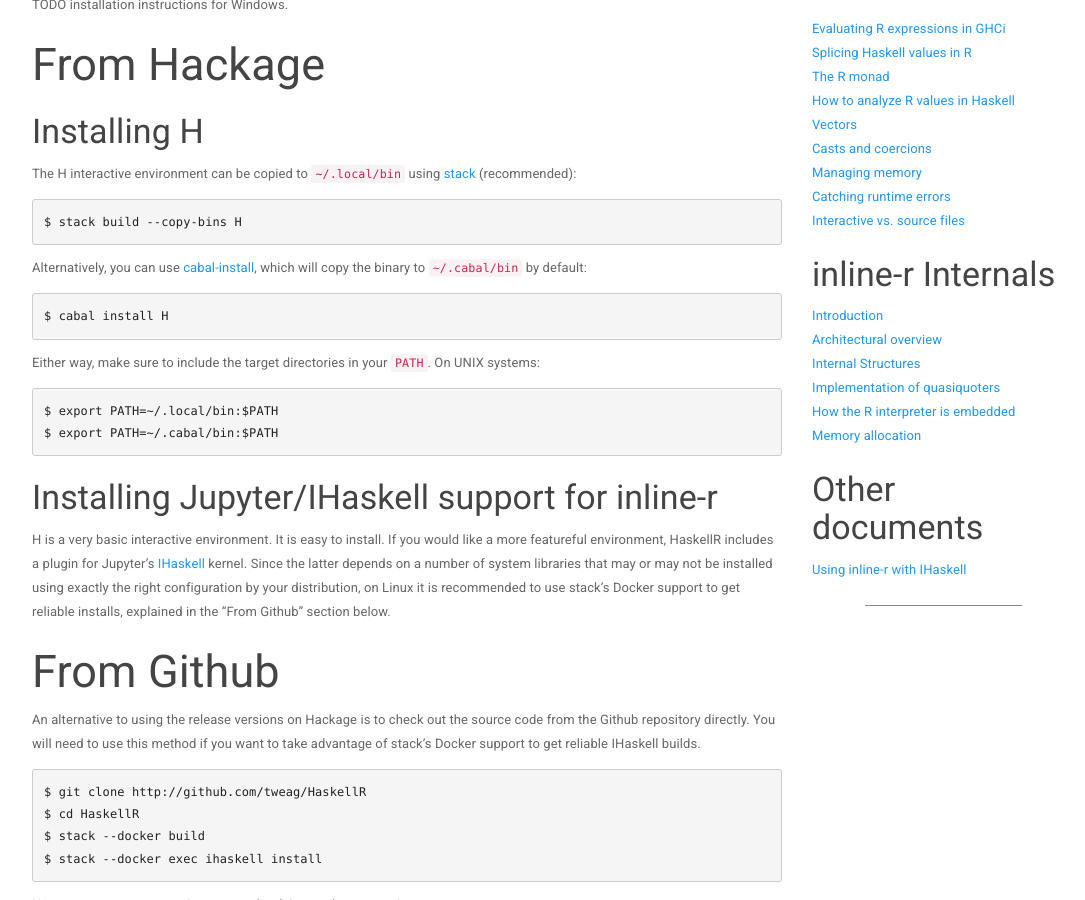
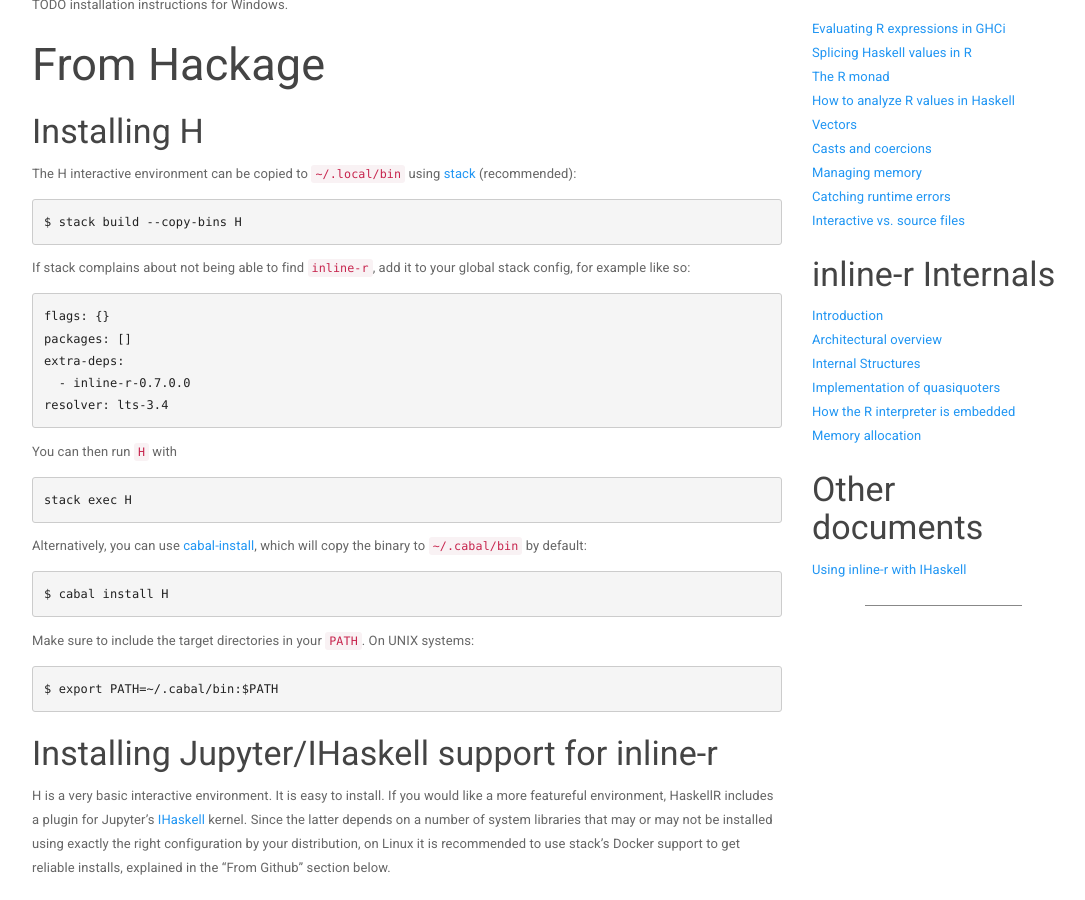
Before and after one commit to tweag/HaskellR, a Jekyll site: the page built from docs/build-and-install.md, in a window 1280 px wide and 900 px high, scrolled down 527 px. Shown: the whole window, without its empty margins (38-1123 px from the left). Built offline with Jekyll 4.4.1, drawn with Linux system fonts in a browser that asks for light colours; Markdown is read by kramdown in place of the engine named in the settings; a style sheet for code colours, icons or effects is not loaded.

Commit message:
Fix installation instructions

````diff
--- a/docs/build-and-install.md
+++ b/docs/build-and-install.md
@@ -30,6 +30,23 @@
 $ stack build --copy-bins H
 ```
 
+If stack complains about not being able to find `inline-r`, add it to
+your global stack config, for example like so:
+
+```
+flags: {}
+packages: []
+extra-deps:
+  - inline-r-0.7.0.0
+resolver: lts-3.4
+```
+
+You can then run `H` with
+
+```
+stack exec H
+```
+
 Alternatively, you can use [cabal-install][cabal-install], which will
 copy the binary to `~/.cabal/bin` by default:
 
@@ -37,11 +54,10 @@
 $ cabal install H
 ```
 
-Either way, make sure to include the target directories in your
-`PATH`. On UNIX systems:
+Make sure to include the target directories in your `PATH`. On UNIX
+systems:
 
 ```
-$ export PATH=~/.local/bin:$PATH
 $ export PATH=~/.cabal/bin:$PATH
 ```
 
````
